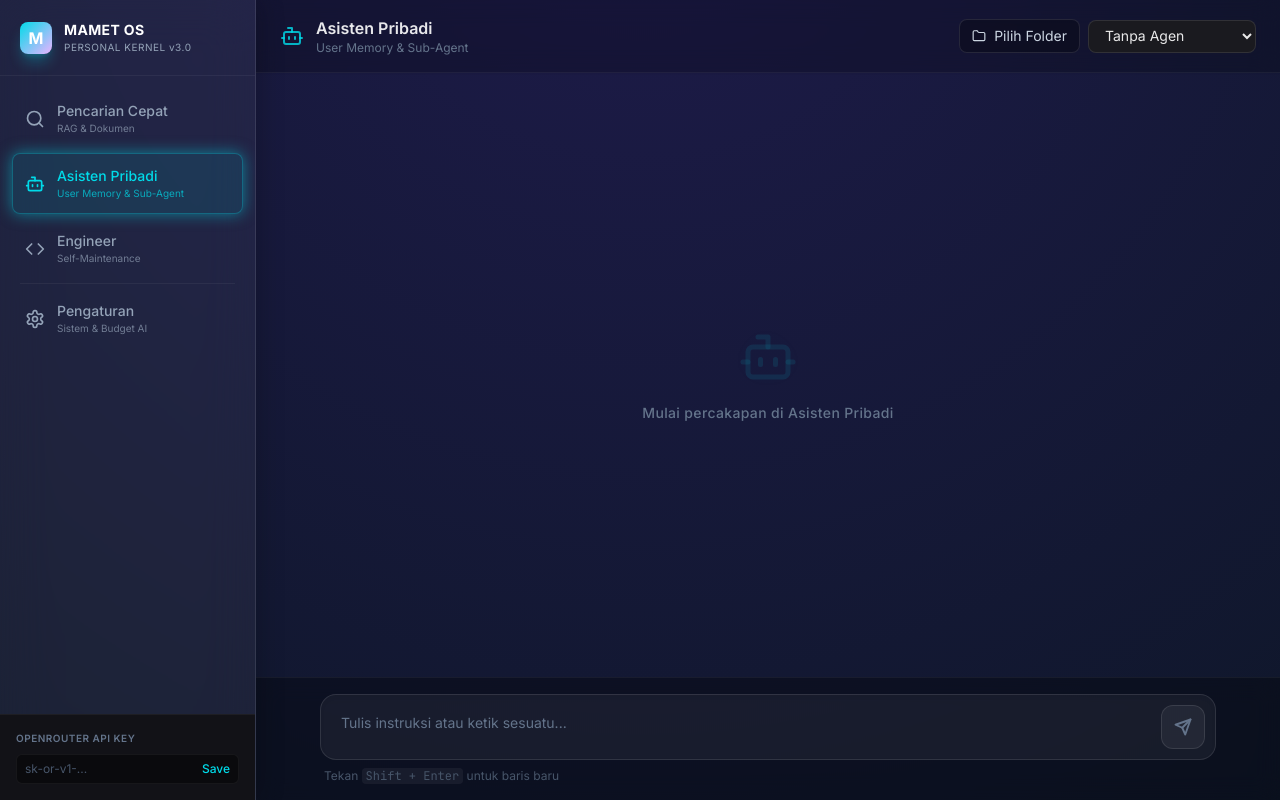
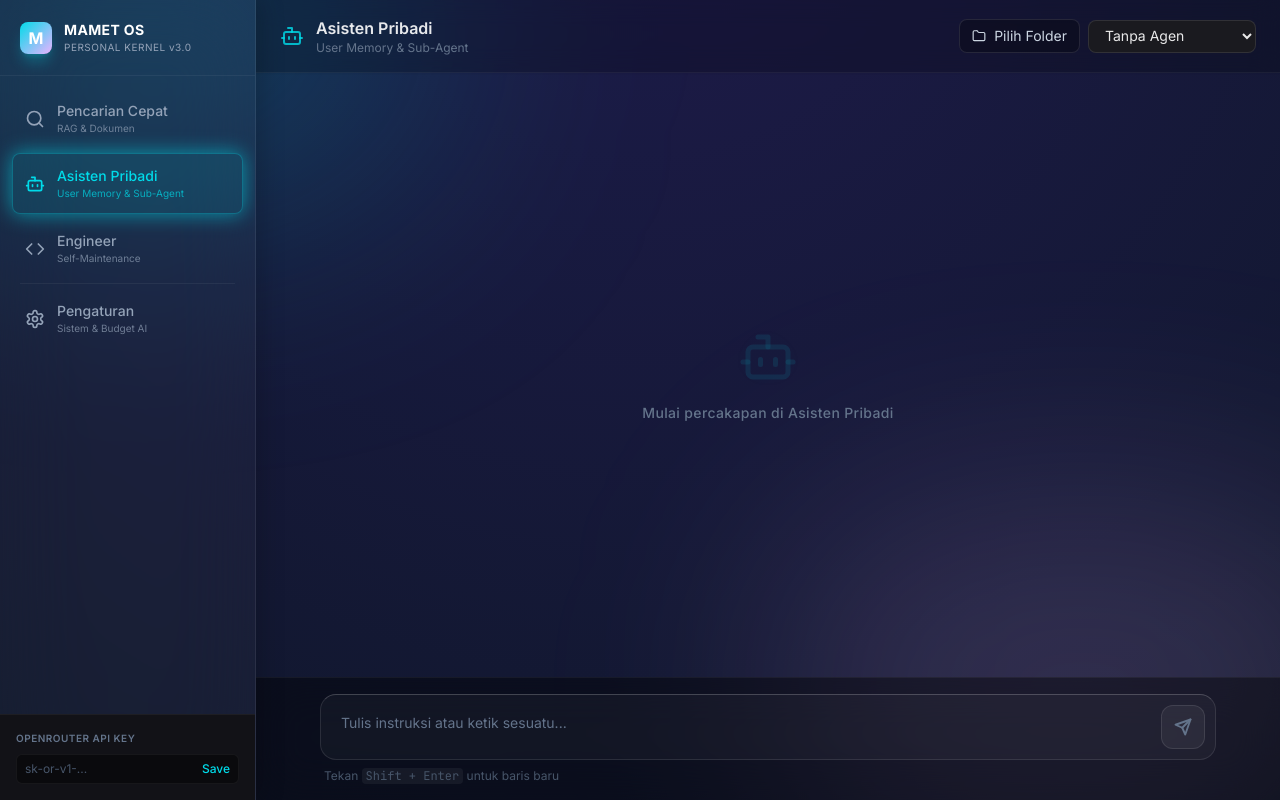
Before and after one commit to mamet334/mamet-os, a SvelteKit app in the folder desktop/: page /workspace in a window 1280 px wide. Built offline with nearby package versions, Linux system fonts and the light colour scheme.

Commit message:
style: Upgrade UI to Glassmorphism Level 4 (Ambient glow, refined scrollbars, glossy highlights)

```diff
--- a/desktop/src/app.css
+++ b/desktop/src/app.css
@@ -12,12 +12,17 @@
 }
 
 @layer components {
+  /* Level 4 Glassmorphism Base */
   .glass-panel {
-    @apply bg-mamet-glass backdrop-blur-xl border border-mamet-glassBorder shadow-[0_8px_32px_0_rgba(0,0,0,0.3)] rounded-2xl;
+    @apply bg-white/[0.03] backdrop-blur-2xl shadow-[0_8px_32px_0_rgba(0,0,0,0.4)] rounded-2xl relative;
+    /* Glossy Edge Highlight */
+    border: 1px solid rgba(255, 255, 255, 0.08);
+    border-top: 1px solid rgba(255, 255, 255, 0.15);
+    border-left: 1px solid rgba(255, 255, 255, 0.1);
   }
 
   .glass-input {
-    @apply bg-white/5 border border-white/10 rounded-full px-4 py-2 text-white focus:outline-none focus:border-mamet-cyan focus:ring-1 focus:ring-mamet-cyan transition-all;
+    @apply bg-white/[0.03] border border-white/10 rounded-full px-4 py-2 text-white focus:outline-none focus:border-mamet-cyan/60 focus:bg-white/[0.06] focus:ring-1 focus:ring-mamet-cyan/50 transition-all duration-300;
   }
 
   .glass-btn {
@@ -25,14 +30,32 @@
   }
 
   .glass-btn-primary {
-    @apply glass-btn bg-mamet-cyan/20 text-mamet-cyan border border-mamet-cyan/50 hover:bg-mamet-cyan/30 hover:shadow-[0_0_15px_rgba(0,219,233,0.3)];
+    @apply glass-btn bg-mamet-cyan/10 text-mamet-cyan border border-mamet-cyan/30 hover:bg-mamet-cyan/20 hover:shadow-[0_0_20px_rgba(0,219,233,0.4)] hover:border-mamet-cyan/60;
+    border-top: 1px solid rgba(0, 219, 233, 0.6);
   }
 
   .glass-btn-secondary {
-    @apply glass-btn bg-white/5 border border-white/10 hover:bg-white/10;
+    @apply glass-btn bg-white/5 border border-white/10 hover:bg-white/10 hover:border-white/20;
+    border-top: 1px solid rgba(255, 255, 255, 0.15);
   }
 
   .cyan-glow {
-    @apply shadow-[0_0_15px_rgba(0,219,233,0.5)] border-mamet-cyan/50;
+    @apply shadow-[0_0_20px_rgba(0,219,233,0.6)] border-mamet-cyan/60;
   }
 }
+
+/* Custom Scrollbar Premium */
+.custom-scrollbar::-webkit-scrollbar {
+  width: 6px;
+  height: 6px;
+}
+.custom-scrollbar::-webkit-scrollbar-track {
+  background: transparent;
+}
+.custom-scrollbar::-webkit-scrollbar-thumb {
+  background: rgba(255, 255, 255, 0.1);
+  border-radius: 10px;
+}
+.custom-scrollbar::-webkit-scrollbar-thumb:hover {
+  background: rgba(255, 255, 255, 0.2);
+}
--- a/desktop/src/routes/workspace/+page.svelte
+++ b/desktop/src/routes/workspace/+page.svelte
@@ -271,7 +271,10 @@
   }
 </script>
 
-<div class="flex h-screen bg-transparent text-slate-200 font-sans overflow-hidden">
+<div class="flex h-screen bg-transparent text-slate-200 font-sans overflow-hidden relative">
+  <!-- AMBIENT GLOW ORBS -->
+  <div class="absolute top-[-10%] left-[-10%] w-[40%] h-[40%] rounded-full bg-mamet-cyan/20 blur-[120px] animate-blob pointer-events-none z-0"></div>
+  <div class="absolute bottom-[-10%] right-[-10%] w-[50%] h-[50%] rounded-full bg-mamet-purple/15 blur-[120px] animate-blob pointer-events-none z-0" style="animation-delay: 2s; animation-direction: reverse;"></div>
 
   <!-- SIDEBAR (Panel Kiri) -->
   <aside class="w-64 glass-panel rounded-none border-y-0 border-l-0 flex flex-col shrink-0 z-20 shadow-[4px_0_24px_rgba(0,0,0,0.2)]">
@@ -408,10 +411,10 @@
 
               {#each messages[col.id] as msg}
                 <div class="flex flex-col {msg.role === 'user' ? 'items-end' : 'items-start'}">
-                  <div class="max-w-[85%] md:max-w-[75%] p-4 rounded-2xl text-[15px] leading-relaxed shadow-sm backdrop-blur-sm
+                  <div class="max-w-[85%] md:max-w-[75%] p-4 rounded-2xl text-[15px] leading-relaxed shadow-[0_4px_20px_rgba(0,0,0,0.15)] backdrop-blur-md transition-all duration-300 hover:-translate-y-0.5
                     {msg.role === 'user'
-                      ? 'bg-mamet-cyan/20 border border-mamet-cyan/30 text-mamet-cyan shadow-[0_0_15px_rgba(0,219,233,0.15)] rounded-tr-sm'
-                      : 'bg-white/5 border border-white/10 text-slate-200 rounded-tl-sm'}">
+                      ? 'bg-mamet-cyan/15 border border-mamet-cyan/30 border-t-mamet-cyan/60 text-mamet-cyan hover:shadow-[0_8px_25px_rgba(0,219,233,0.25)] rounded-tr-sm'
+                      : 'bg-white/[0.03] border border-white/10 border-t-white/20 text-slate-200 hover:border-white/30 rounded-tl-sm'}">
                     <div class="whitespace-pre-wrap font-mono text-[14px]">{msg.content}</div>
 
                     {#if msg.requires_approval && col.id === "kolom3"}
@@ -448,9 +451,9 @@
             </div>
 
             <!-- Input Area -->
-            <div class="p-4 border-t border-white/5 bg-black/30 backdrop-blur-md shrink-0">
+            <div class="p-4 border-t border-white/5 bg-black/40 backdrop-blur-xl shrink-0 z-10 relative">
               <div class="max-w-4xl mx-auto">
-                <div class="relative flex items-end gap-2 bg-white/5 border border-white/10 p-2 rounded-2xl focus-within:border-mamet-cyan/50 focus-within:ring-1 focus-within:ring-mamet-cyan/50 transition-all shadow-inner">
+                <div class="relative flex items-end gap-2 bg-white/[0.03] border border-white/10 border-t-white/20 p-2 rounded-2xl focus-within:border-mamet-cyan/60 focus-within:ring-1 focus-within:ring-mamet-cyan/50 focus-within:shadow-[0_0_30px_rgba(0,219,233,0.2)] focus-within:bg-white/[0.05] transition-all duration-300">
                   <textarea
                     bind:value={inputs[col.id]}
                     onkeydown={(e) => { if(e.key === 'Enter' && !e.shiftKey) { e.preventDefault(); handleSend(col.id); } }}
--- a/desktop/tailwind.config.js
+++ b/desktop/tailwind.config.js
@@ -22,11 +22,18 @@ export default {
       },
       animation: {
         'fade-in': 'fadeIn 0.3s ease-out',
+        'blob': 'blob 15s infinite',
       },
       keyframes: {
         fadeIn: {
           '0%': { opacity: '0', transform: 'translateY(10px)' },
           '100%': { opacity: '1', transform: 'translateY(0)' },
+        },
+        blob: {
+          '0%': { transform: 'translate(0px, 0px) scale(1)' },
+          '33%': { transform: 'translate(30px, -50px) scale(1.1)' },
+          '66%': { transform: 'translate(-20px, 20px) scale(0.9)' },
+          '100%': { transform: 'translate(0px, 0px) scale(1)' },
         }
       }
     },
```
